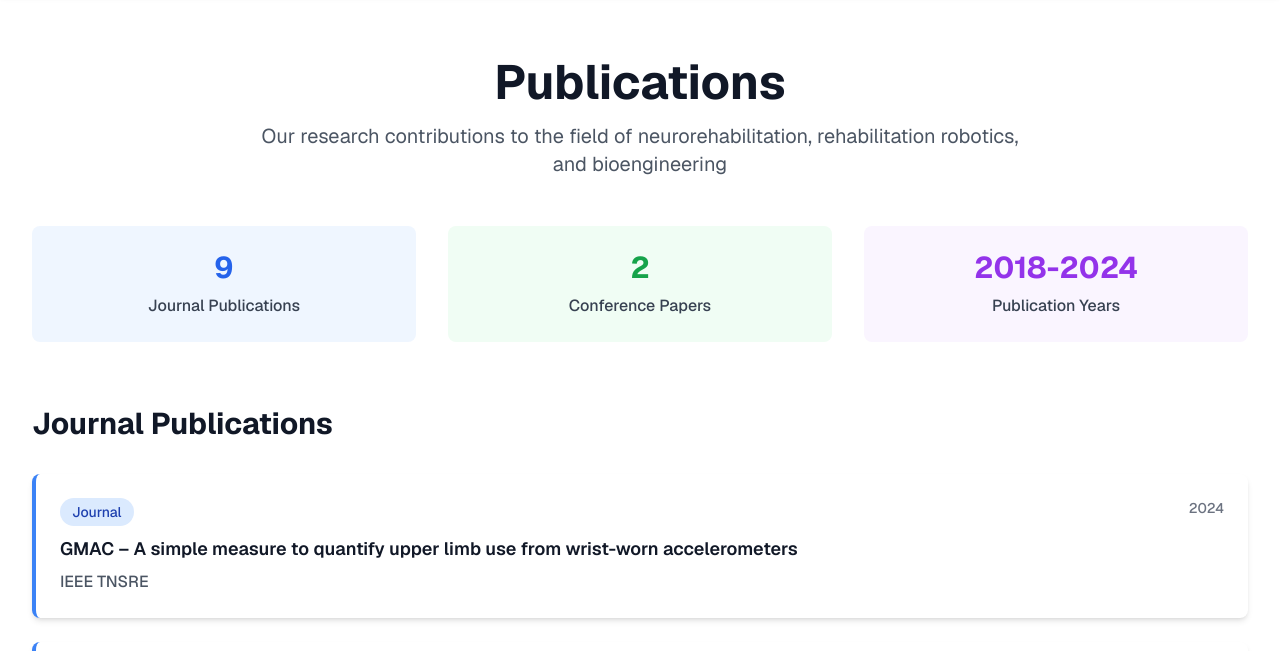
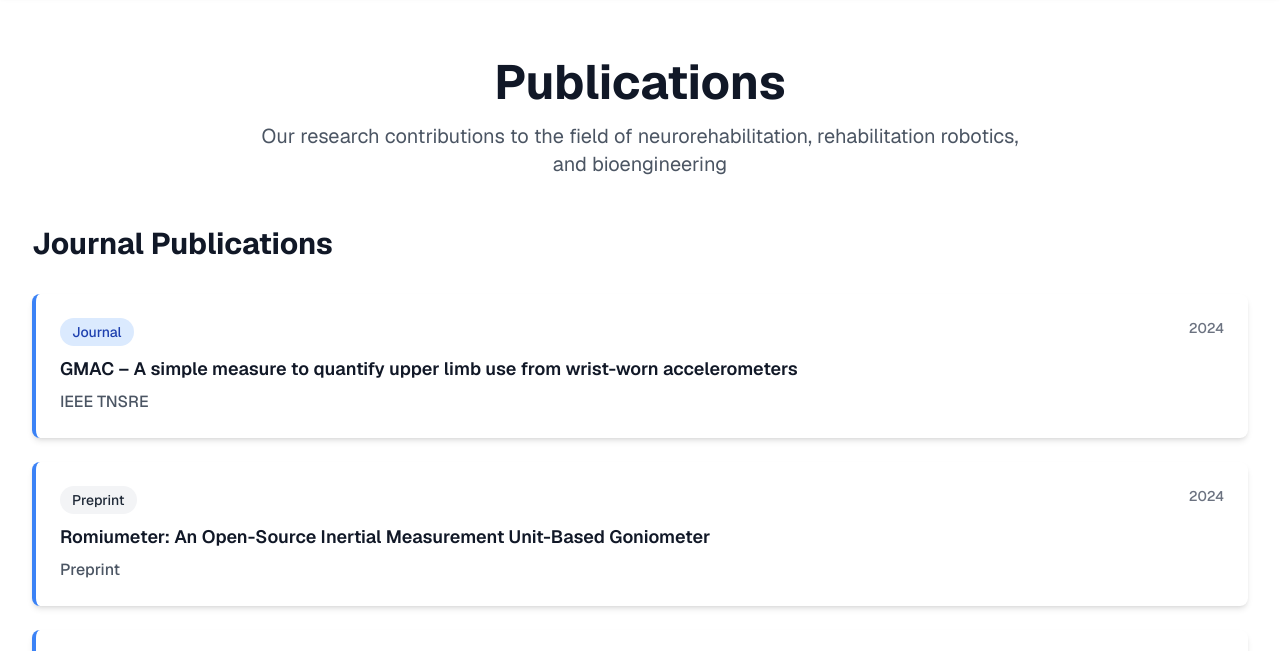
Before and after one commit to SujithChristopher/bioeng-website, an Astro site: page /publications in a window 1280 px wide. Shown: the part 86-737 px from the top of the page. Built offline with nearby package versions, Linux system fonts and the light colour scheme; Astro itself is replaced by a stand-in of ours.

Commit message:
push changes

```diff
--- a/src/pages/publications.astro
+++ b/src/pages/publications.astro
@@ -92,27 +92,6 @@ const conferencePublications = [
           </p>
         </div>
 
-        <!-- Statistics -->
-        <div class="grid grid-cols-1 md:grid-cols-3 gap-8 mb-16">
-          <div class="bg-blue-50 p-6 rounded-lg text-center">
-            <div class="text-3xl font-bold text-blue-600 mb-2">
-              {journalPublications.length}
-            </div>
-            <div class="text-gray-700 font-medium">Journal Publications</div>
-          </div>
-          <div class="bg-green-50 p-6 rounded-lg text-center">
-            <div class="text-3xl font-bold text-green-600 mb-2">
-              {conferencePublications.length}
-            </div>
-            <div class="text-gray-700 font-medium">Conference Papers</div>
-          </div>
-          <div class="bg-purple-50 p-6 rounded-lg text-center">
-            <div class="text-3xl font-bold text-purple-600 mb-2">
-              2018-2024
-            </div>
-            <div class="text-gray-700 font-medium">Publication Years</div>
-          </div>
-        </div>
 
         <!-- Journal Publications -->
         <div class="mb-16">
```
